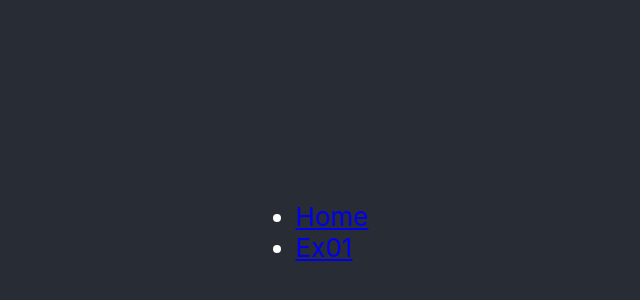
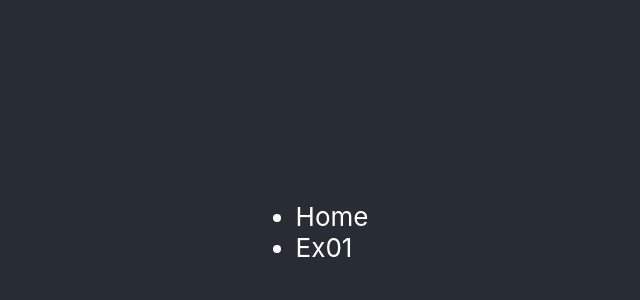
Before and after one commit to react-cluj/workshop-react, a React (Create React App) app: page / in a window 1280 px wide. Shown: the part 168-468 px from the top of the page, without its empty margins (328-968 px from the left). Built offline with nearby package versions, Linux system fonts and the light colour scheme.

Commit message:
small adjustments

```diff
--- a/src/App.css
+++ b/src/App.css
@@ -28,6 +28,11 @@
   color: #61dafb;
 }
 
+.App-header a {
+  color: white;
+  text-decoration: none;
+}
+
 @keyframes App-logo-spin {
   from {
     transform: rotate(0deg);
```
